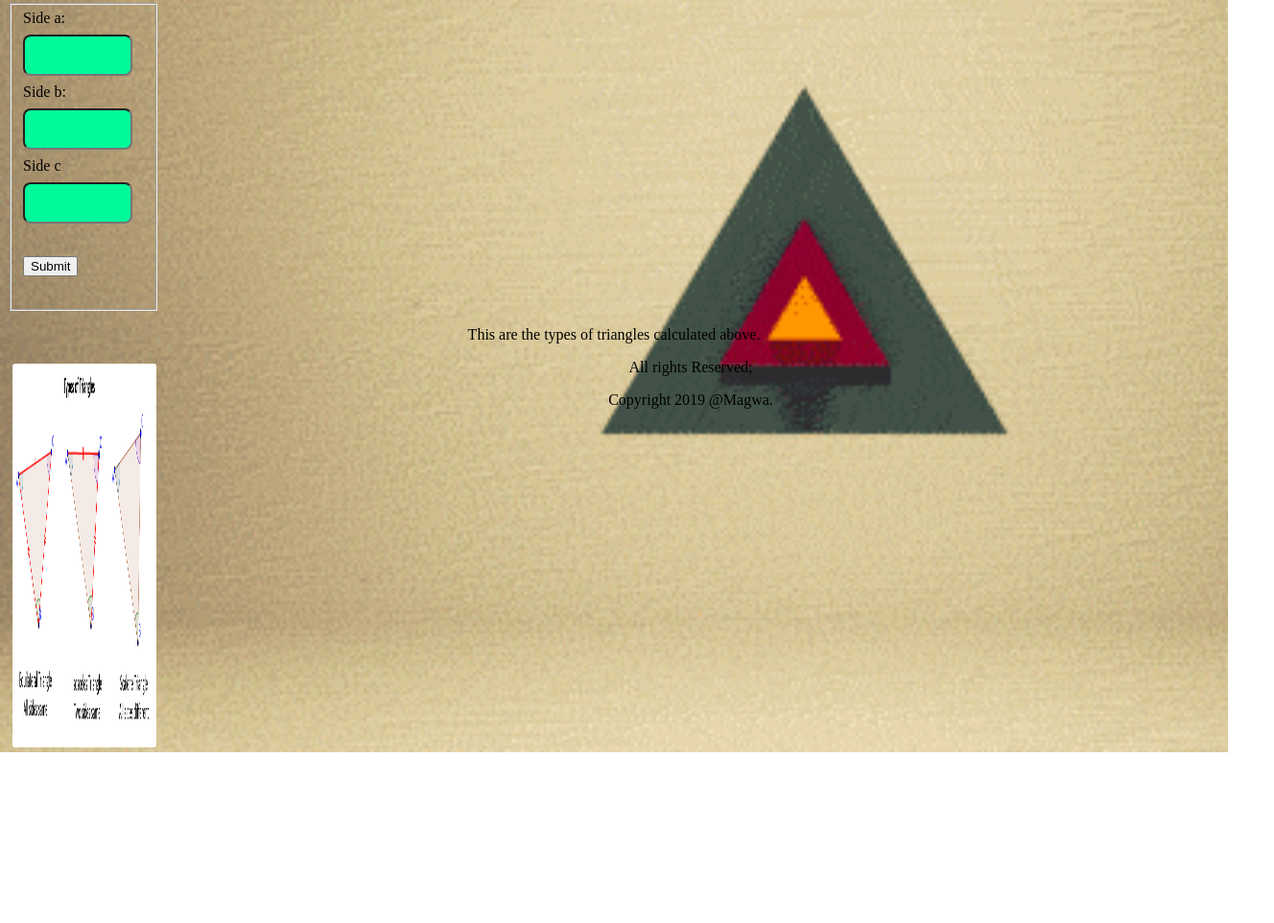
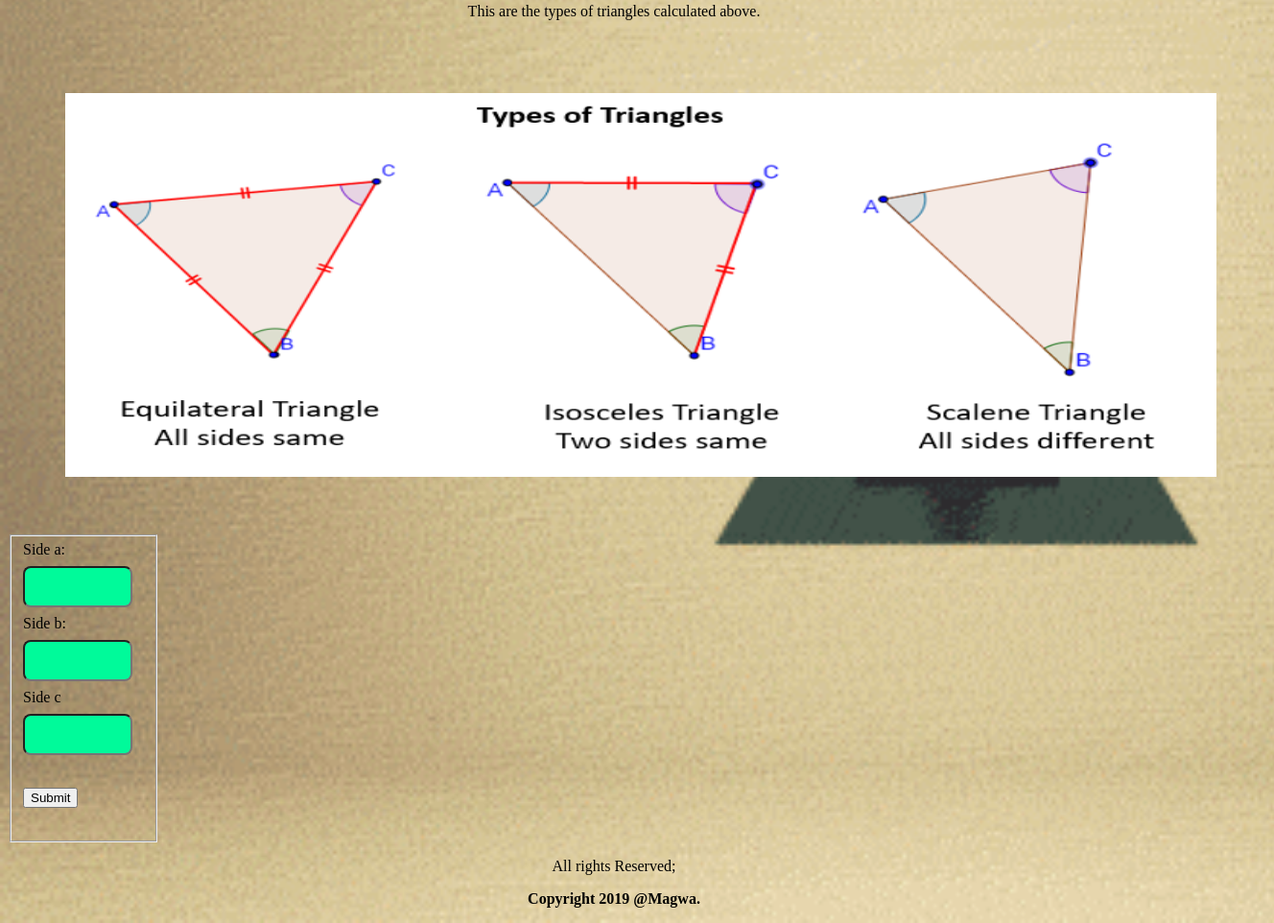
Before and after one commit to BrianMagwa/triangletracker, a plain HTML site: page index.html in a window 1280 px wide. Shown: the part 158-1120 px from the top of the page at 96% size, 1328 px wide, since content can reach past the window. Before the commit the page ends 942 px from the top, so only its background shows below. Drawn offline with Linux system fonts and the light colour scheme.

Commit message:
change image position.

```diff
--- a/css/tracker.css
+++ b/css/tracker.css
@@ -43,6 +43,6 @@ img{
     float: left;
     border-radius: 8px;
     border: 1px darkslategray;
-    padding: 5px;
-    width: 150px;
+    padding: 60px;
+
 }
--- a/index.html
+++ b/index.html
@@ -11,6 +11,8 @@
     <p>
       This is an app that simply lets one know a specific type of triangle by keying in its side values. All the best!
     </p>
+    <p>This are the types of triangles calculated above.</p>
+     <img src="images/xtypes-of-triangles.png.pagespeed.ic.QehNKHzGr5.png" alt="types of triangles by side." height="400px" width="1200px">
 
     <fieldset>
       Side a:<br>
@@ -27,10 +29,9 @@
       <br>
       <em><p id="answer"></p></em>
      </fieldset>
-     <p>This are the types of triangles calculated above.</p>
-     <img src="images/xtypes-of-triangles.png.pagespeed.ic.QehNKHzGr5.png" alt="types of triangles by side." height="400px" width="1200px">
+
       <p>All rights Reserved;</p>
-      <p>Copyright 2019 @Magwa.</p>
+      <strong><p>Copyright 2019 @Magwa.</p></strong>
    <script type="text/javascript" src="js/tracker.js"></script>
   </body>
 </html>
```
